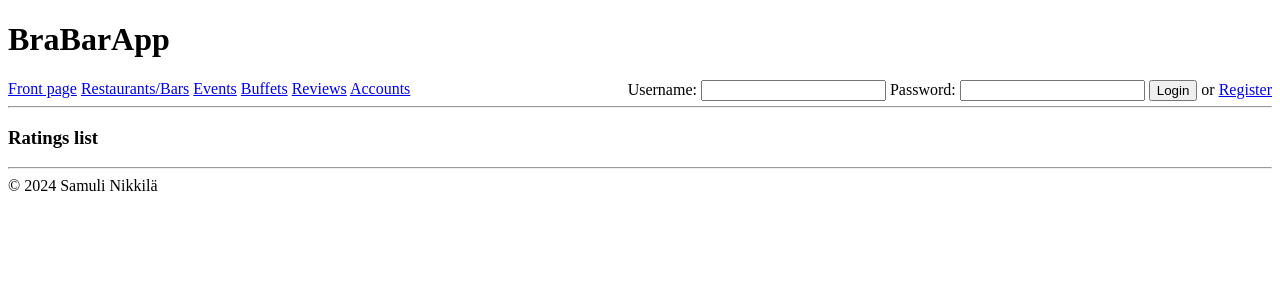
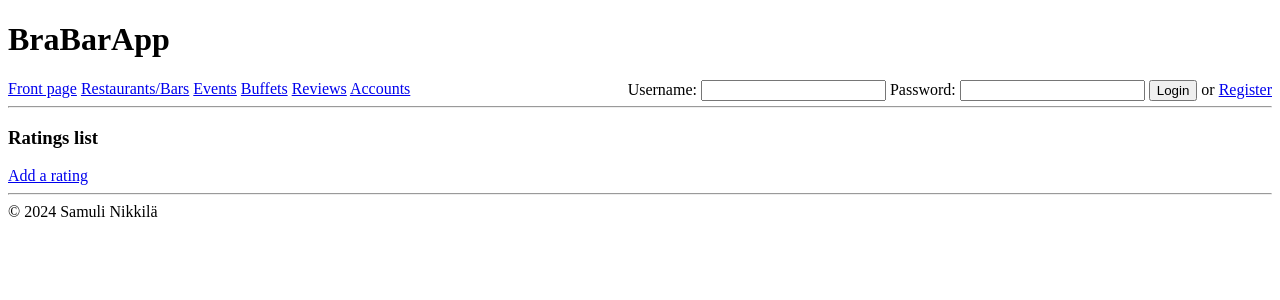
Before and after one commit to sanikk/brabarapp, a Flask app: page /ratings in a window 1280 px wide. Shown: the top 300 px of the page. Run offline with Flask 3, Linux system fonts and the light colour scheme; data that the repository does not hold is empty.

Commit message:
ratings list and events list templates
just the basic templates

```diff
--- a/templates/events_list.html
+++ b/templates/events_list.html
@@ -5,8 +5,9 @@
 <h3>Events list</h3>
 <ul>
     {% for event in events %}
-    <li><a href="/events/{{event.id}}">{{ event }}</a></li>
+    <li><a href="/events/{{event.id}}">{{event.name}}</a> at <a href="/restaurants/{{event.restaurant_id}}">{{event.restaurant_name}}</a> on {{event.start_time}}</li>
     {% endfor %}
 </ul>
 
+<a href="/events/new">Add an event</a>
 {% endblock %}
--- a/templates/ratings_list.html
+++ b/templates/ratings_list.html
@@ -3,10 +3,13 @@
 {% block content %}
 
 <h3>Ratings list</h3>
+
 <ul>
-    {% for rating in ratings %}
-    <li><a href="/ratings/{{rating.id}}">{{ rating }}</a></li>
-    {% endfor %}
+{% for rating in ratings %}
+    <li><a href="/ratings/{{rating.id}}">{{rating.rating | output_rating_stars }}</a> for <a href="/restaurants/{{rating.restaurant_id}}">{{ rating.restaurant_name }}</a> by <a href="/accounts/{{rating.account_id}}">{{ rating.account_name }}</a></li>
+{% endfor %}
 </ul>
 
+<a href="/ratings/new">Add a rating</a>
+
 {% endblock %}
```
